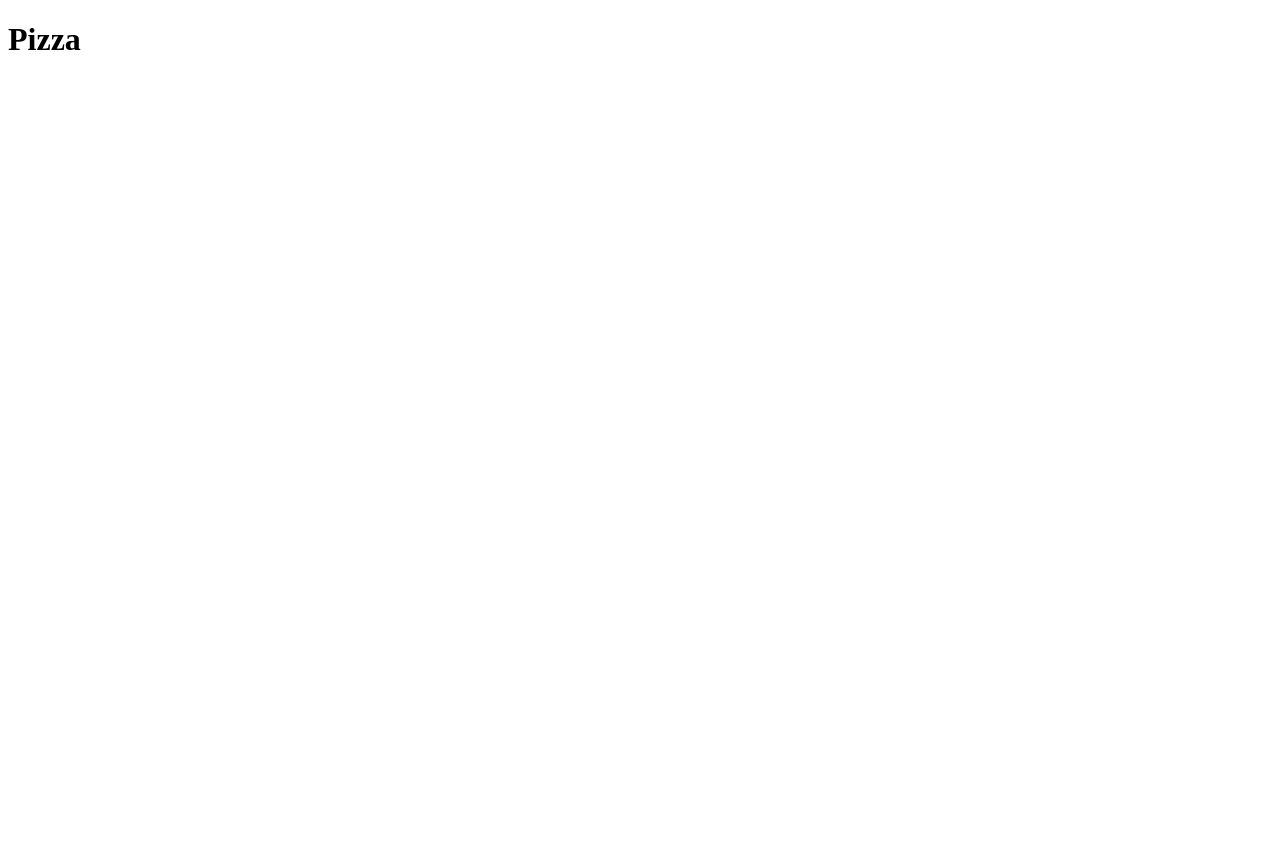
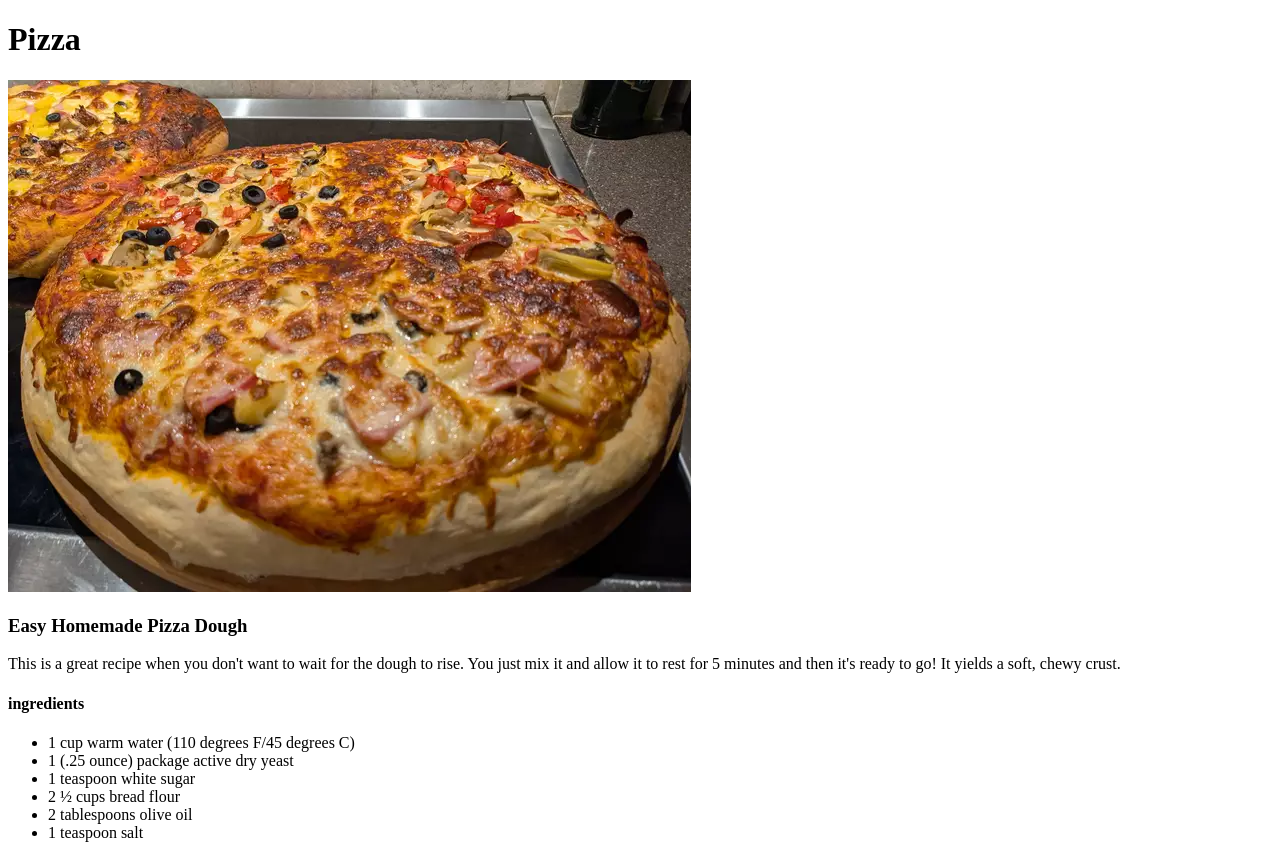
Before and after one commit to galelo04/odin-recipes, a plain HTML site: page recipes/pizza.html in a window 1280 px wide. Before the commit the page ends 800 px from the top, so only its background shows below. Drawn offline with Linux system fonts and the light colour scheme.

Commit message:
Add images and ingredients

```diff
--- a/recipes/pizza.html
+++ b/recipes/pizza.html
@@ -7,6 +7,22 @@
 </head>
 <body>
     <h1>Pizza</h1>
+    <img src="../images/image.jpg">
+    <h3>Easy Homemade Pizza Dough</h3>
+    <p>
+        This is a great recipe when you don't want to wait for the dough to rise.
+        You just mix it and allow it to rest for 5 minutes and then it's ready to go!
+        It yields a soft, chewy crust.
+    </p>
+    <h4>ingredients</h4>
+    <ul>
+        <li>1 cup warm water (110 degrees F/45 degrees C)</li>
+        <li>1 (.25 ounce) package active dry yeast</li>
+        <li>1 teaspoon white sugar</li>
+        <li>2 ½ cups bread flour</li>
+        <li>2 tablespoons olive oil</li>
+        <li>1 teaspoon salt</li>
+    </ul>
 
 </body>
 </html>
```
Also changed, not shown: images/image.jpg (added).
